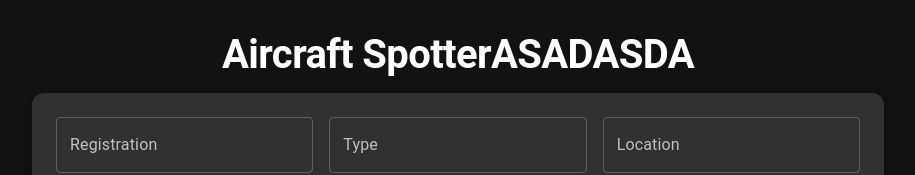
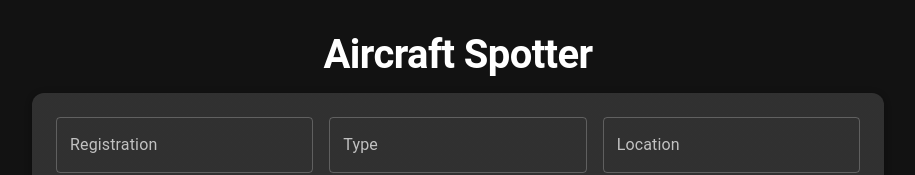
Before and after one commit to lawrenceslng/DevOps_Midterm_SPA, a React (Create React App) app in the folder client/: page / in a window 1280 px wide. Shown: the top 175 px of the page, without its empty margins (182-1097 px from the left). Built offline with nearby package versions, Linux system fonts and the light colour scheme; no server answers.

Commit message:
force fail

```diff
--- a/client/src/App.js
+++ b/client/src/App.js
@@ -108,7 +108,7 @@ function App() {
       <Container maxWidth="md">
         <Box sx={{ py: 4 }}>
           <Typography variant="h1" component="h1" gutterBottom align="center">
-            Aircraft SpotterASADASDA
+            Aircraft Spotter
           </Typography>
           <Paper elevation={3} sx={{ p: 3, mb: 4 }}>
             <form onSubmit={handleSubmit}>
```
Also changed, not shown: 1 other file (tests, documents, lock files or other folders).
